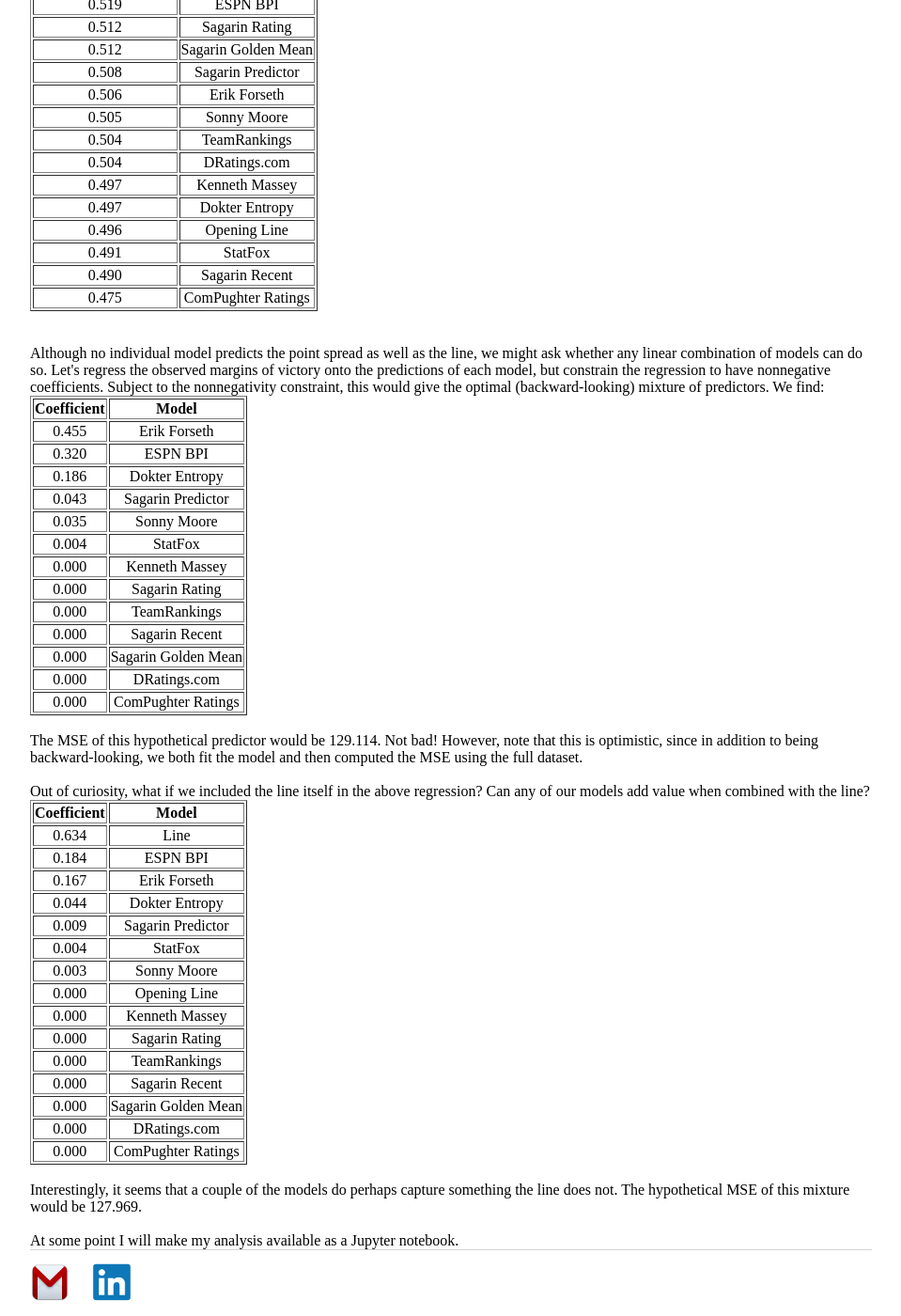
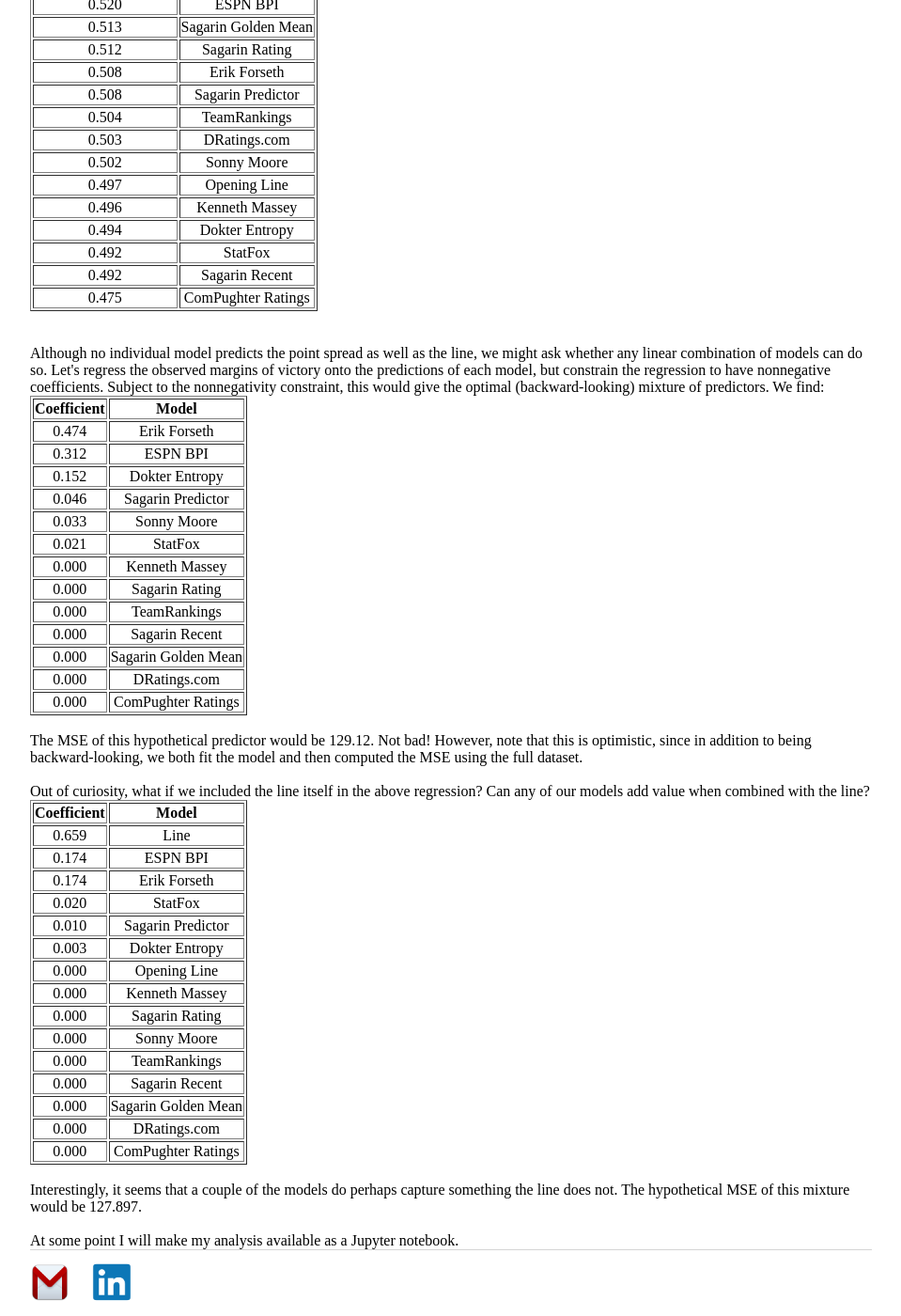
Before and after one commit to erikrforseth/erikrforseth.github.io, a Jekyll site: the page built from about.html, in a window 1280 px wide and 1400 px high, scrolled down 1211 px. Shown: the whole window at 94% size, without its empty margins (160-1119 px from the left). Built offline with Jekyll 4.4.1, drawn with Linux system fonts in a browser that asks for light colours; some of the changed text lies outside the part shown.

Commit message:
about page

```diff
--- a/about.html
+++ b/about.html
@@ -88,63 +88,63 @@
   </thead>
   <tbody>
     <tr align="center">
-      <td>0.785</td>
+      <td>0.781</td>
       <td>Line</td>
     </tr>
     <tr align="center">
-      <td>0.783</td>
+      <td>0.779</td>
       <td>Opening Line</td>
     </tr>
     <tr align="center">
-      <td>0.780</td>
+      <td>0.775</td>
       <td>Erik Forseth</td>
     </tr>
     <tr align="center">
-      <td>0.776</td>
+      <td>0.773</td>
+      <td>TeamRankings</td>
+    </tr>
+    <tr align="center">
+      <td>0.772</td>
       <td>ESPN BPI</td>
     </tr>
     <tr align="center">
-      <td>0.776</td>
-      <td>TeamRankings</td>
-    </tr>
-    <tr align="center">
-      <td>0.776</td>
+      <td>0.772</td>
       <td>Sagarin Predictor</td>
     </tr>
     <tr align="center">
-      <td>0.772</td>
+      <td>0.768</td>
+      <td>Sagarin Rating</td>
+    </tr>
+    <tr align="center">
+      <td>0.767</td>
       <td>Kenneth Massey</td>
     </tr>
     <tr align="center">
-      <td>0.772</td>
-      <td>Sagarin Rating</td>
-    </tr>
-    <tr align="center">
-      <td>0.771</td>
+      <td>0.766</td>
       <td>Sagarin Golden Mean</td>
     </tr>
     <tr align="center">
-      <td>0.769</td>
+      <td>0.765</td>
+      <td>Sonny Moore</td>
+    </tr>
+    <tr align="center">
+      <td>0.764</td>
       <td>Dokter Entropy</td>
     </tr>
     <tr align="center">
-      <td>0.768</td>
-      <td>Sonny Moore</td>
-    </tr>
-    <tr align="center">
-      <td>0.767</td>
+      <td>0.763</td>
       <td>DRatings.com</td>
     </tr>
     <tr align="center">
-      <td>0.757</td>
-      <td>ComPughter Ratings</td>
-    </tr>
-    <tr align="center">
-      <td>0.756</td>
+      <td>0.754</td>
       <td>StatFox</td>
     </tr>
     <tr align="center">
       <td>0.754</td>
+      <td>ComPughter Ratings</td>
+    </tr>
+    <tr align="center">
+      <td>0.750</td>
       <td>Sagarin Recent</td>
     </tr>
   </tbody>
@@ -161,55 +161,55 @@
   </thead>
   <tbody>
     <tr align="center">
-      <td>0.519</td>
+      <td>0.520</td>
       <td>ESPN BPI</td>
+    </tr>
+    <tr align="center">
+      <td>0.513</td>
+      <td>Sagarin Golden Mean</td>
     </tr>
     <tr align="center">
       <td>0.512</td>
       <td>Sagarin Rating</td>
     </tr>
     <tr align="center">
-      <td>0.512</td>
-      <td>Sagarin Golden Mean</td>
+      <td>0.508</td>
+      <td>Erik Forseth</td>
     </tr>
     <tr align="center">
       <td>0.508</td>
       <td>Sagarin Predictor</td>
     </tr>
     <tr align="center">
-      <td>0.506</td>
-      <td>Erik Forseth</td>
-    </tr>
-    <tr align="center">
-      <td>0.505</td>
-      <td>Sonny Moore</td>
-    </tr>
-    <tr align="center">
       <td>0.504</td>
       <td>TeamRankings</td>
     </tr>
     <tr align="center">
-      <td>0.504</td>
+      <td>0.503</td>
       <td>DRatings.com</td>
     </tr>
     <tr align="center">
+      <td>0.502</td>
+      <td>Sonny Moore</td>
+    </tr>
+    <tr align="center">
       <td>0.497</td>
+      <td>Opening Line</td>
+    </tr>
+    <tr align="center">
+      <td>0.496</td>
       <td>Kenneth Massey</td>
     </tr>
     <tr align="center">
-      <td>0.497</td>
+      <td>0.494</td>
       <td>Dokter Entropy</td>
     </tr>
     <tr align="center">
-      <td>0.496</td>
-      <td>Opening Line</td>
-    </tr>
-    <tr align="center">
-      <td>0.491</td>
+      <td>0.492</td>
       <td>StatFox</td>
     </tr>
     <tr align="center">
-      <td>0.490</td>
+      <td>0.492</td>
       <td>Sagarin Recent</td>
     </tr>
     <tr align="center">
@@ -230,27 +230,27 @@
   </thead>
   <tbody>
     <tr align="center">
-      <td>0.455</td>
+      <td>0.474</td>
       <td>Erik Forseth</td>
     </tr>
     <tr align="center">
-      <td>0.320</td>
+      <td>0.312</td>
       <td>ESPN BPI</td>
     </tr>
     <tr align="center">
-      <td>0.186</td>
+      <td>0.152</td>
       <td>Dokter Entropy</td>
     </tr>
     <tr align="center">
-      <td>0.043</td>
+      <td>0.046</td>
       <td>Sagarin Predictor</td>
     </tr>
     <tr align="center">
-      <td>0.035</td>
+      <td>0.033</td>
       <td>Sonny Moore</td>
     </tr>
     <tr align="center">
-      <td>0.004</td>
+      <td>0.021</td>
       <td>StatFox</td>
     </tr>
     <tr align="center">
@@ -284,7 +284,7 @@
   </tbody>
 </table>
 <br>
-The MSE of this hypothetical predictor would be 129.114. Not bad! However, note that this is optimistic, since in addition to being backward-looking, we both fit the model and then computed the MSE using the full dataset.
+The MSE of this hypothetical predictor would be 129.12. Not bad! However, note that this is optimistic, since in addition to being backward-looking, we both fit the model and then computed the MSE using the full dataset.
 <br><br>
 Out of curiosity, what if we included the line itself in the above regression? Can any of our models add value when combined with the line?<table border="1" class="dataframe">
   <thead>
@@ -295,32 +295,28 @@
   </thead>
   <tbody>
     <tr align="center">
-      <td>0.634</td>
+      <td>0.659</td>
       <td>Line</td>
     </tr>
     <tr align="center">
-      <td>0.184</td>
+      <td>0.174</td>
       <td>ESPN BPI</td>
     </tr>
     <tr align="center">
-      <td>0.167</td>
+      <td>0.174</td>
       <td>Erik Forseth</td>
     </tr>
     <tr align="center">
-      <td>0.044</td>
-      <td>Dokter Entropy</td>
+      <td>0.020</td>
+      <td>StatFox</td>
     </tr>
     <tr align="center">
-      <td>0.009</td>
+      <td>0.010</td>
       <td>Sagarin Predictor</td>
     </tr>
     <tr align="center">
-      <td>0.004</td>
-      <td>StatFox</td>
-    </tr>
-    <tr align="center">
       <td>0.003</td>
-      <td>Sonny Moore</td>
+      <td>Dokter Entropy</td>
     </tr>
     <tr align="center">
       <td>0.000</td>
@@ -333,6 +329,10 @@
     <tr align="center">
       <td>0.000</td>
       <td>Sagarin Rating</td>
+    </tr>
+    <tr align="center">
+      <td>0.000</td>
+      <td>Sonny Moore</td>
     </tr>
     <tr align="center">
       <td>0.000</td>
@@ -357,6 +357,6 @@
   </tbody>
 </table>
 <br>
-Interestingly, it seems that a couple of the models do perhaps capture something the line does not. The hypothetical MSE of this mixture would be 127.969.
+Interestingly, it seems that a couple of the models do perhaps capture something the line does not. The hypothetical MSE of this mixture would be 127.897.
 <br><br>
 At some point I will make my analysis available as a Jupyter notebook.
```
Also changed, not shown: other parts of about.html (+18 -18 lines).
